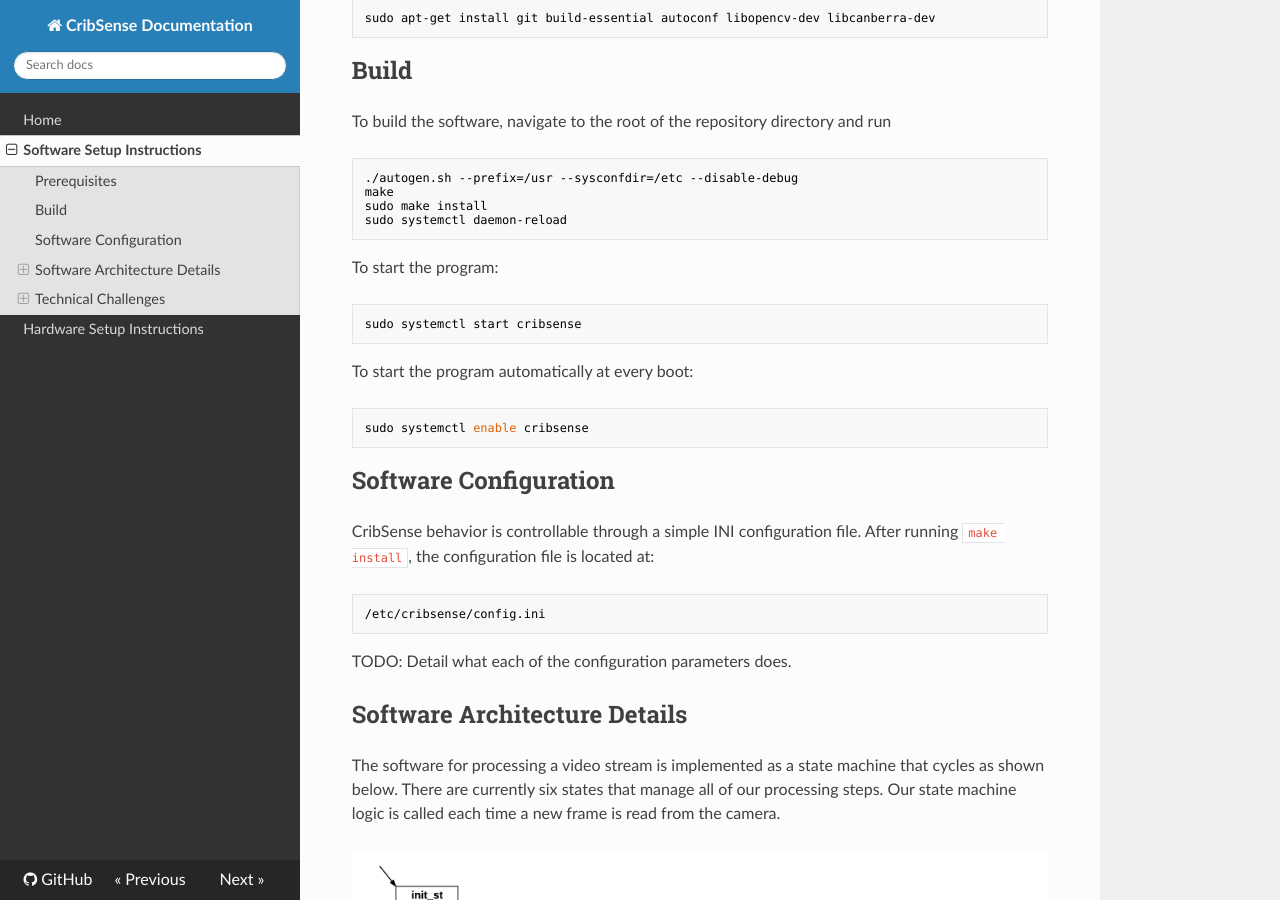
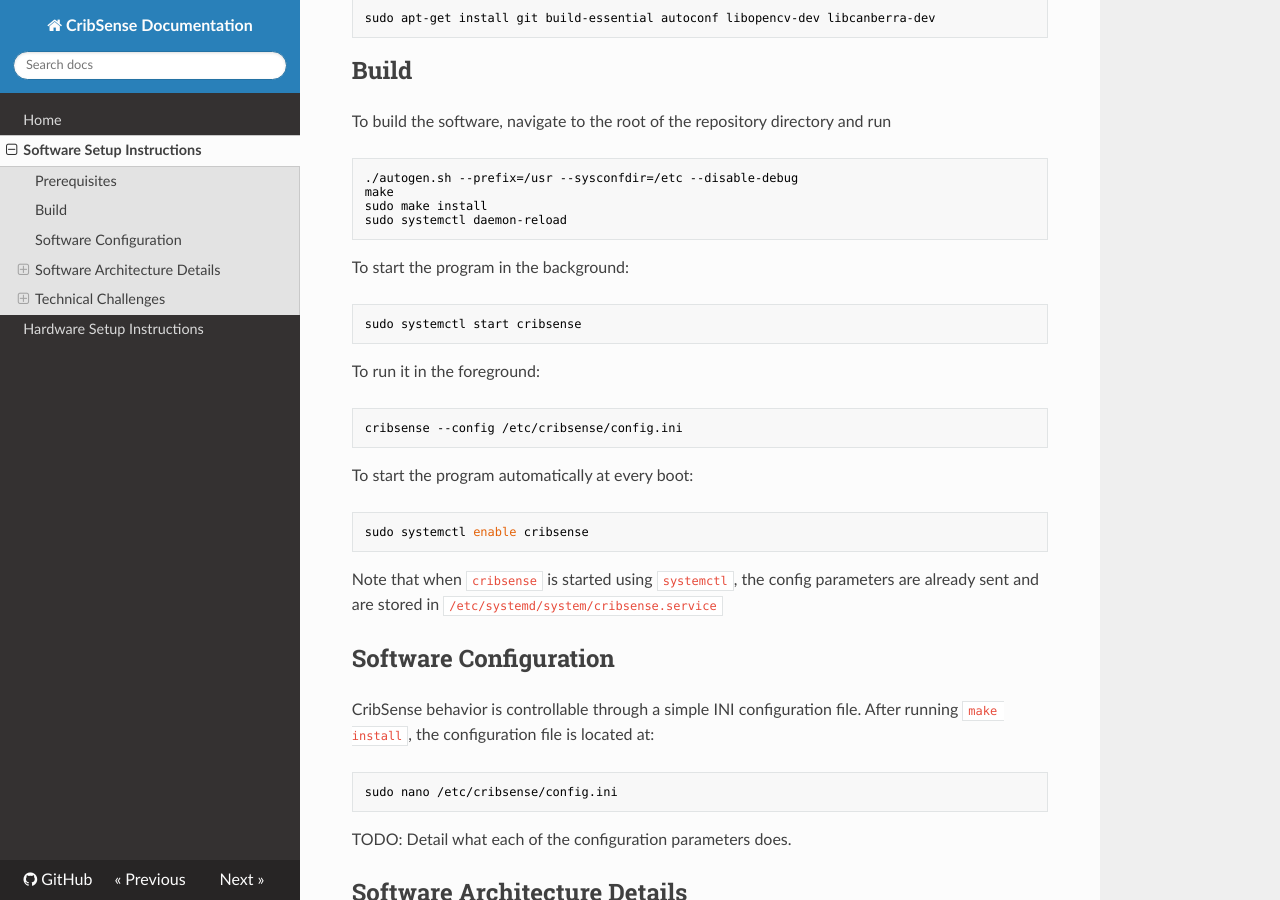
Before and after one commit to lukehsiao/CribSense, an MkDocs documentation site: the page built from docs/setup/sw-setup.md, in a window 1280 px wide and 900 px high, scrolled down 314 px. Built offline with MkDocs 1.6.1, drawn with Linux system fonts in a browser that asks for light colours; nearby versions of some CDN libraries; old or Windows-style settings are respelled for this version of MkDocs.

Commit message:
Add more details on running the software.

````diff
--- a/docs/setup/sw-setup.md
+++ b/docs/setup/sw-setup.md
@@ -21,10 +21,16 @@
 sudo systemctl daemon-reload
 ```
 
-To start the program:
+To start the program in the background:
 
 ```sh
 sudo systemctl start cribsense
+```
+
+To run it in the foreground:
+
+```sh
+cribsense --config /etc/cribsense/config.ini
 ```
 
 To start the program automatically at every boot:
@@ -33,12 +39,14 @@
 sudo systemctl enable cribsense
 ```
 
+Note that when `cribsense` is started using `systemctl`, the config parameters are already sent and are stored in `/etc/systemd/system/cribsense.service`
+
 ## Software Configuration
 
 CribSense behavior is controllable through a simple INI configuration file. After running `make install`, the configuration file is located at:
 
 ```sh
-/etc/cribsense/config.ini
+sudo nano /etc/cribsense/config.ini
 ```
 
 TODO: Detail what each of the configuration parameters does.
````
